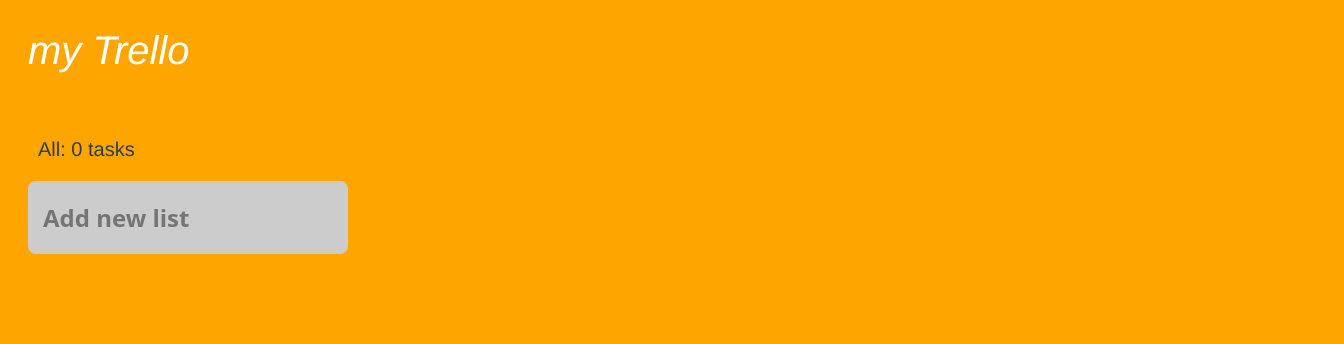
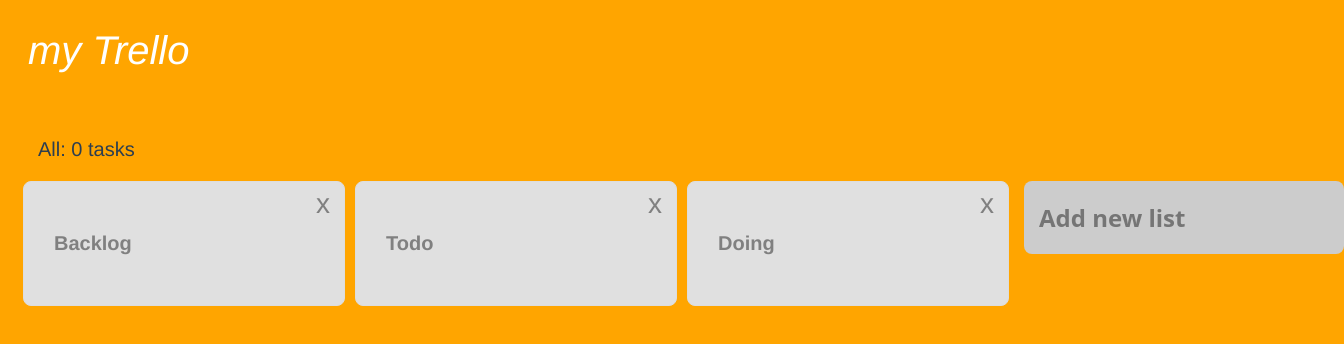
Before and after one commit to dodonki1223/trello, a Vue app: page / in a window 1280 px wide. Shown: the top 344 px of the page, 1344 px wide, since content can reach past the window. Built offline with nearby package versions, Linux system fonts and the light colour scheme.

Commit message:
:sparkles: 3-3 Listコンポーネントを作成しよう 2.リストを表示しよう(Board.vue)

```diff
--- a/src/components/Board.vue
+++ b/src/components/Board.vue
@@ -5,23 +5,62 @@
     </header>
     <main>
       <p class="info-line">All: 0 tasks</p>
+      <div class="list-index">
+        <!--
+          v-for を使う時、key属性を与えることが必須である
+            公式のスタイルガイド：https://jp.vuejs.org/v2/style-guide/#%E3%82%AD%E3%83%BC%E4%BB%98%E3%81%8D-v-for-%E5%BF%85%E9%A0%88
+            index のように要素が削除された場合、値が変わってしまうものではなく、item.id のように一意で変わることがない値を設定すること
+            強く推奨されている
+          :title は v-bind の省略記法
+
+          List コンポーネントの呼び出し
+        -->
+        <list v-for="(item, index) in lists"
+              :key="item.id"
+              :title="item.title"
+              :listIndex="index"
+        />
         <!--
           下記のようなエラーが出た……
             17:5  error  The "ListAdd" component has been registered but not used  vue/no-unused-components
           <list-ladd />と記述していなかったためエラーがでたようだ
           componentsとして読み込んでも使用していないとエラーになるようだ
+
+          ListAdd コンポーネントの呼び出し
         -->
         <list-add />
+      </div>
     </main>
   </div>
 </template>
 
 <script>
 import ListAdd from './ListAdd.vue'
+import List from './List.vue'
+import { mapState } from 'vuex'
 
 export default {
   components: {
-    ListAdd
+    ListAdd,
+    List,
+  },
+  computed: {
+    // store/index.js の state の lists を computed プロパティで取得する
+    // state をそのまま取得するので mapStateヘルパー を使用します
+    //   詳しくは https://vuex.vuejs.org/ja/guide/state.html#mapstate-%E3%83%98%E3%83%AB%E3%83%91%E3%83%BC
+    // store/index.js で定義した state に this.$store.state でアクセスすることができるが複数記述する場合、
+    // 冗長になるため mapState を使用する
+    // state で `定義されたデータの名前と同じ名前の文字列` で state を呼び出すことができる
+    //
+    // オブジェクトスプレッド演算子（...の部分です）を使っているのは、computedのローカルのオブジェクトと一緒に定義できるようにするため
+    // そもそも、computedにはオブジェクトを渡さないといけないルールがあり、 mapStateはこのオブジェクトスプレッド演算子
+    // を使わないと、オブジェクトを持ったオブジェクト（ネストされた状態）を返してしまい、computedはmapStateに定義された値を参照できない
+    //
+    // computedにストアのstateからのデータと、ローカルでの算出データを両方定義する場合には、このように書く必要がある
+    // stateのlistsの状態が変わるたびにコンポーネントでcomputedがlistsを返す仕組みが完成
+    ...mapState([
+      'lists'
+    ]),
   },
 }
 </script>
```
Lines whose indentation alone changed are shown as unchanged.
